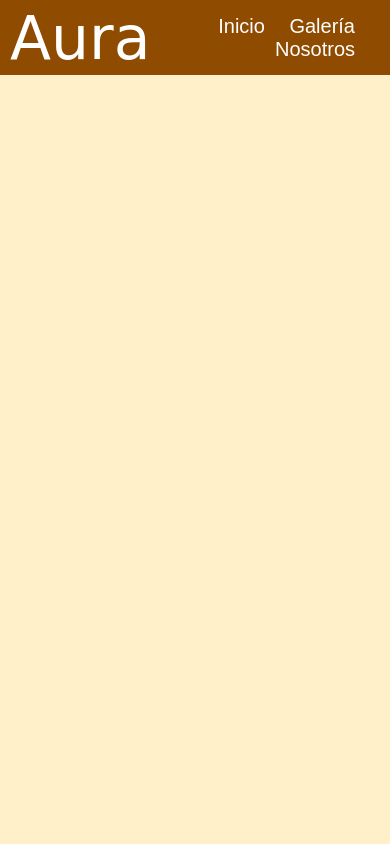
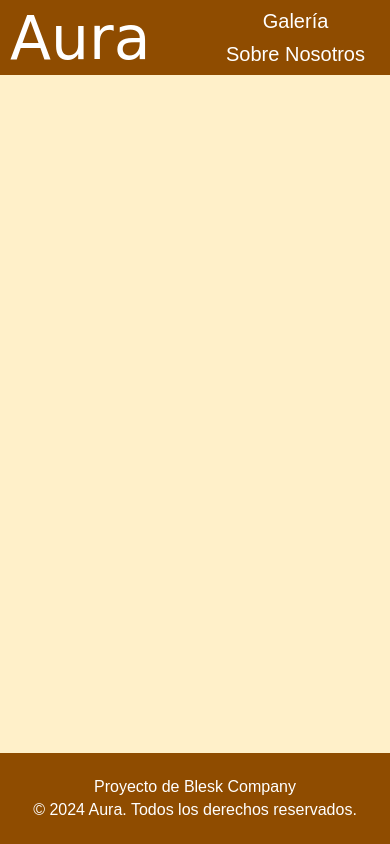
Before and after one commit to Andergilblaz/aura, a plain HTML site: page index.html in a window 390 px wide. Drawn offline with Linux system fonts and the light colour scheme; a web font is replaced by a local one.

Commit message:
Cambios Nav y Adicción de footer

```diff
--- a/index.html
+++ b/index.html
@@ -21,10 +21,9 @@
         </div>
 
         <div class="enlaces">
-            <a href="">Inicio</a>
+            <a href="" class="inicio_hide">Inicio</a>
             <a href="">Galería</a>
-            <a href="">Nosotros</a>
-
+            <a href="">Sobre Nosotros</a>
         </div>
     </div>
 </nav>
@@ -34,6 +33,11 @@
 
 
 </body>
+
+<footer>
+    <p>Proyecto de Blesk Company</p>
+    <p>© 2024 Aura. Todos los derechos reservados.</p>
+</footer>
 
 </html>
 
@@ -48,6 +52,7 @@
     nav {
         background-color: #8f4c00;
         height: 75px;
+
     }
 
 
@@ -78,6 +83,37 @@
             font-size: 20px;
         }
     }
+    footer {
+        background-color: #8f4c00;
+        color: white;
+        text-align: center;
+        padding: 20px 0;
+        position: fixed;
+        width: 100%;
+        bottom: 0;
+    }
 
+    footer p {
+        margin: 5px 0;
+    }
+
+    @media (max-width: 540px) {
+        .inicio_hide {
+            display: none;
+        }
+    }
+
+    @media (max-width: 410px) {
+
+        .enlaces {
+            display: flex;
+            flex-direction: column;
+            align-items: center;
+        }
+
+        .enlaces a {
+            margin: 5px 0;
+        }
+    }
 
 </style>
```
